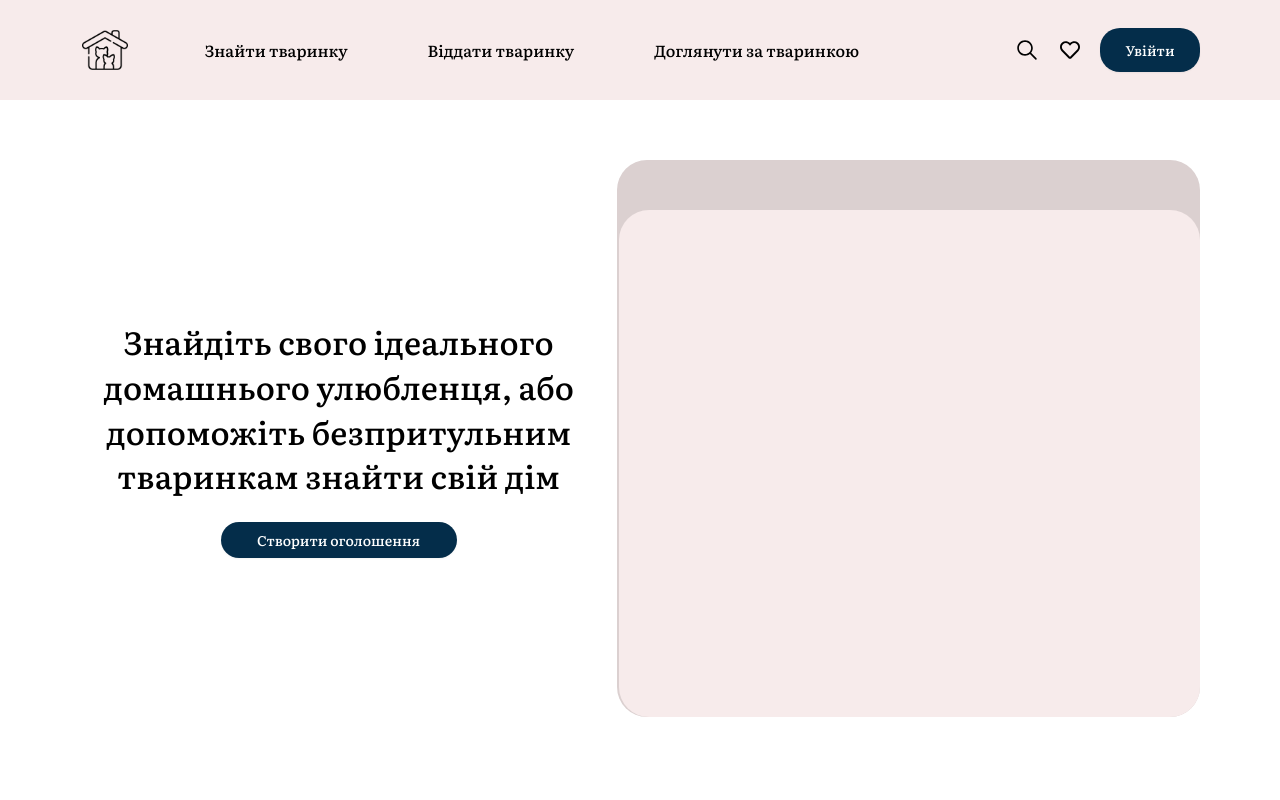
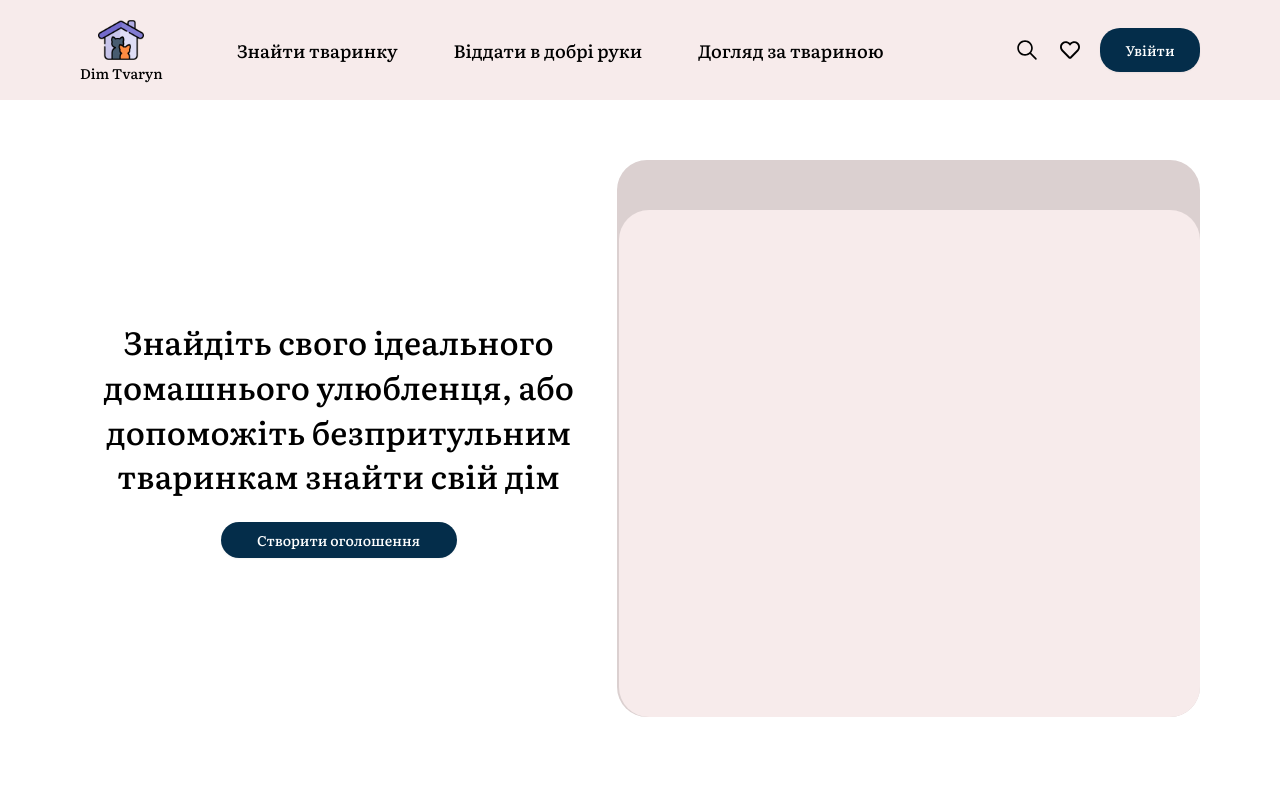
Before and after one commit to Dim-Tvarin/frontend, a React (Vite) app: page / in a window 1280 px wide. Shown: the top 800 px of the page. Built offline with nearby package versions, Linux system fonts and the light colour scheme.

Commit message:
fix: change logo

```diff
--- a/src/App.css
+++ b/src/App.css
@@ -49,6 +49,7 @@
   --spacing-32: 32px;
   --spacing-40: 40px;
   --spacing-42: 42px;
+  --spacing-46: 46px;
   --spacing-48: 48px;
   --spacing-56: 56px;
   --spacing-64: 64px;
--- a/src/pages/Layout/Header.tsx
+++ b/src/pages/Layout/Header.tsx
@@ -1,5 +1,5 @@
 import { NavLink } from 'react-router-dom';
-import logo from '../../assets/logo.svg';
+import logo from '../../assets/color-logo.svg';
 import { CustomButton } from 'components/CustomButton';
 import { FaRegHeart } from 'react-icons/fa';
 import { IoIosSearch } from 'react-icons/io';
@@ -20,25 +20,26 @@ export const Header = () => {
   return (
     <header className="h-100 bg-main-pink-l flex items-center container">
       <nav className="w-full">
-        <ul className="flex flex-row items-center">
+        <ul className="flex flex-row items-center text-s">
           <li className="mr-auto">
-            <NavLink to="/" end>
-              <img src={logo} alt="logo" />
+            <NavLink className="flex flex-col items-center" to="/" end>
+              <img src={logo} alt="logo" className='w-46 h-46'/>
+              <span className='text-xxs'>Dim Tvaryn</span>
             </NavLink>
           </li>
-          <li className="mr-80">
+          <li className="mr-56">
             <NavLink to="/find" end>
               Знайти тваринку
             </NavLink>
           </li>
-          <li className="mr-80">
+          <li className="mr-56">
             <NavLink to="/giveaway" end>
-              Віддати тваринку
+              Віддати в добрі руки
             </NavLink>
           </li>
-          <li className="mr-80">
+          <li className="mr-56">
             <NavLink to="/lookfor" end>
-              Доглянути за тваринкою
+              Догляд за твариною
             </NavLink>
           </li>
 
```
Also changed, not shown: src/assets/color-logo.svg (added).
